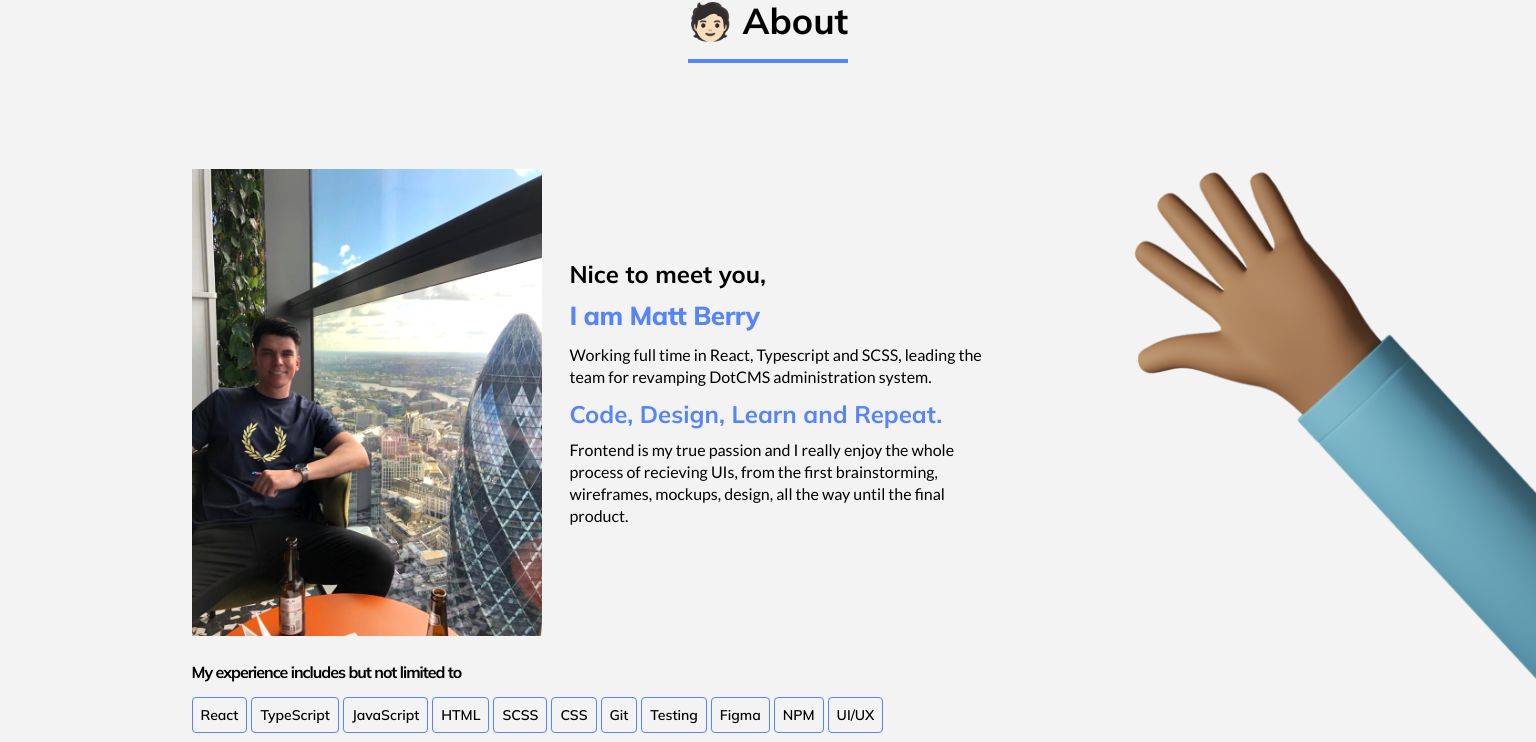
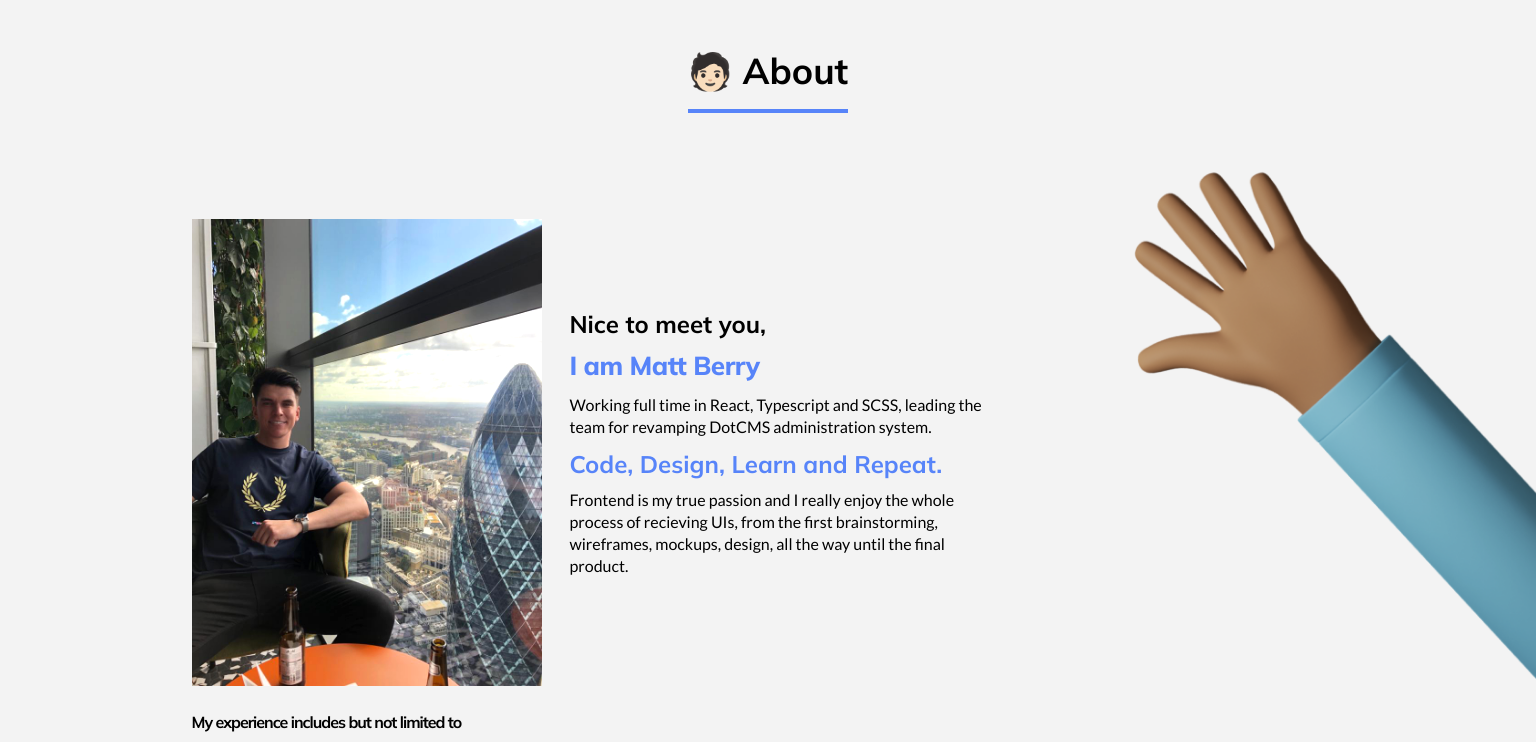
Before and after one commit to MBerry97/new-portfolio, a React (Create React App) app: page / in a window 1536 px wide. Shown: the part 822-1564 px from the top of the page. Built offline with nearby package versions, Linux system fonts and the light colour scheme.

Commit message:
added animation to about

```diff
--- a/src/Pages/Home/About/About.css
+++ b/src/Pages/Home/About/About.css
@@ -105,7 +105,7 @@ body.dark-mode .about-skills__div > span {
 
 @media only screen and (min-width: 1024px) {
   .about-container-outer {
-    padding: 0rem 5% 0rem 5%;
+    padding: 5rem 5% 0rem 5%;
   }
   .about-container-outer > img {
     position: absolute;
@@ -153,7 +153,7 @@ body.dark-mode .about-skills__div > span {
 
 @media only screen and (min-width: 1440px) {
   .about-container-outer {
-    padding: 0rem 10% 20rem 10%;
+    padding: 5rem 10% 20rem 10%;
   }
   .about-container-outer > img {
     position: absolute;
--- a/src/Pages/Home/About/About.scss
+++ b/src/Pages/Home/About/About.scss
@@ -117,7 +117,7 @@ body.dark-mode {
       right: 0;
       top: 15rem;
     }
-    padding: 0rem 5% 0rem 5%;
+    padding: 5rem 5% 0rem 5%;
   }
   .about-container-inner {
     // border: 1px solid red;
@@ -176,7 +176,7 @@ body.dark-mode {
       right: 0;
       top: 10rem;
     }
-    padding: 0rem 10% 20rem 10%;
+    padding: 5rem 10% 20rem 10%;
   }
 
   .about-container-inner {
--- a/src/Pages/Home/About/About.tsx
+++ b/src/Pages/Home/About/About.tsx
@@ -4,6 +4,7 @@ import './About.css';
 import aboutImg from 'Assets/me/me-about.jpg';
 import Button from 'Components/Button/Button';
 import aboutBgHand from 'Assets/bgs/about-hand-bg.png';
+import ScrollAnimation from 'react-animate-on-scroll';
 
 function About() {
   const skills = [
@@ -28,7 +29,7 @@ function About() {
     <section className="about-container-outer" id="About">
       <img src={aboutBgHand} alt="waving hand" />
       <PageTitle text="🧑🏻 About" />
-      <div className="about-container-inner">
+      <ScrollAnimation className="about-container-inner" animateIn="fadeInLeft">
         <span>Nice to meet you,</span>
         <span id="about-name__span">I am Matt Berry</span>
         <p>
@@ -42,11 +43,12 @@ function About() {
           recieving UIs, from the first brainstorming, wireframes, mockups,
           design, all the way until the final product.
         </p>
-      </div>
-      <div className="about-skills__div">
+      </ScrollAnimation>
+
+      <ScrollAnimation className="about-skills__div" animateIn="fadeInLeft">
         <span>My experience includes but not limited to</span>
         <div>{renderSkills()}</div>
-      </div>
+      </ScrollAnimation>
     </section>
   );
 }
```
